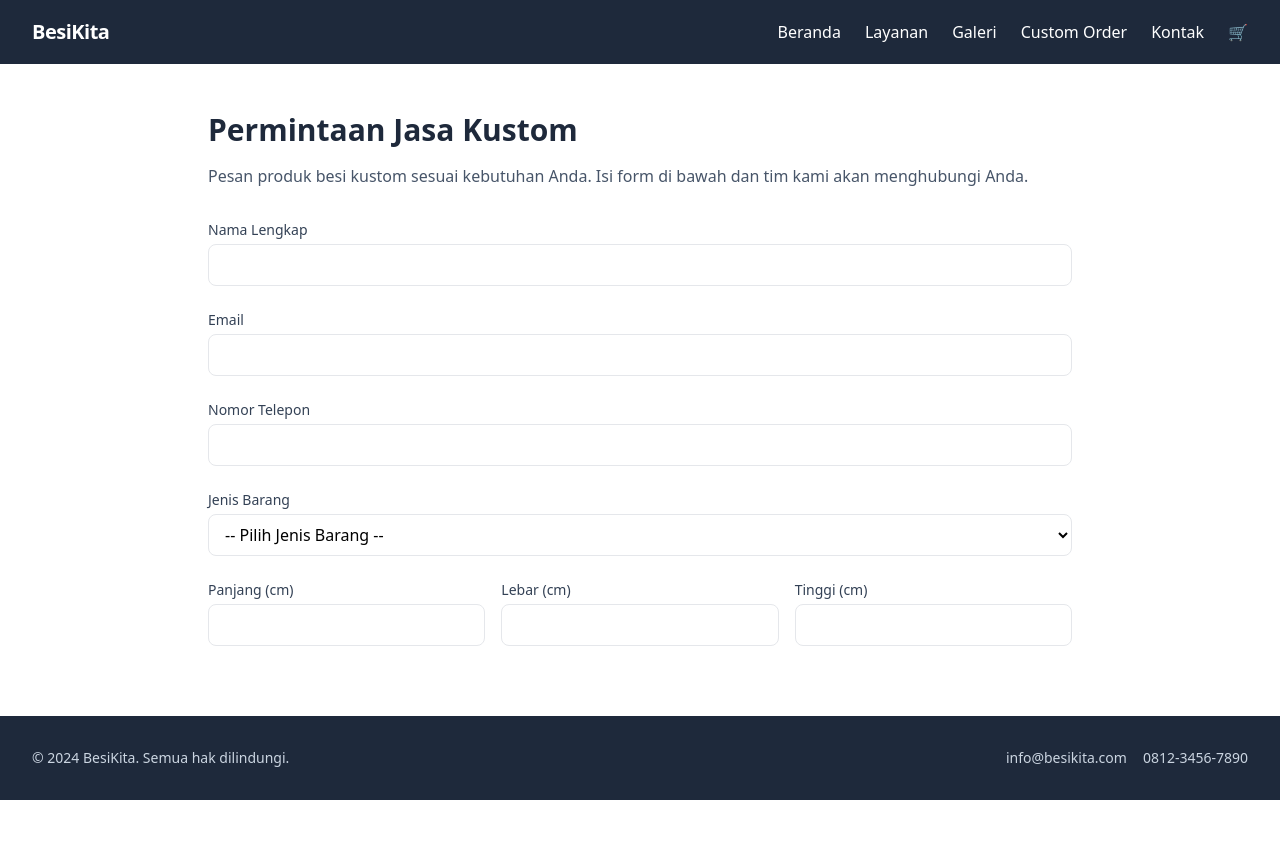
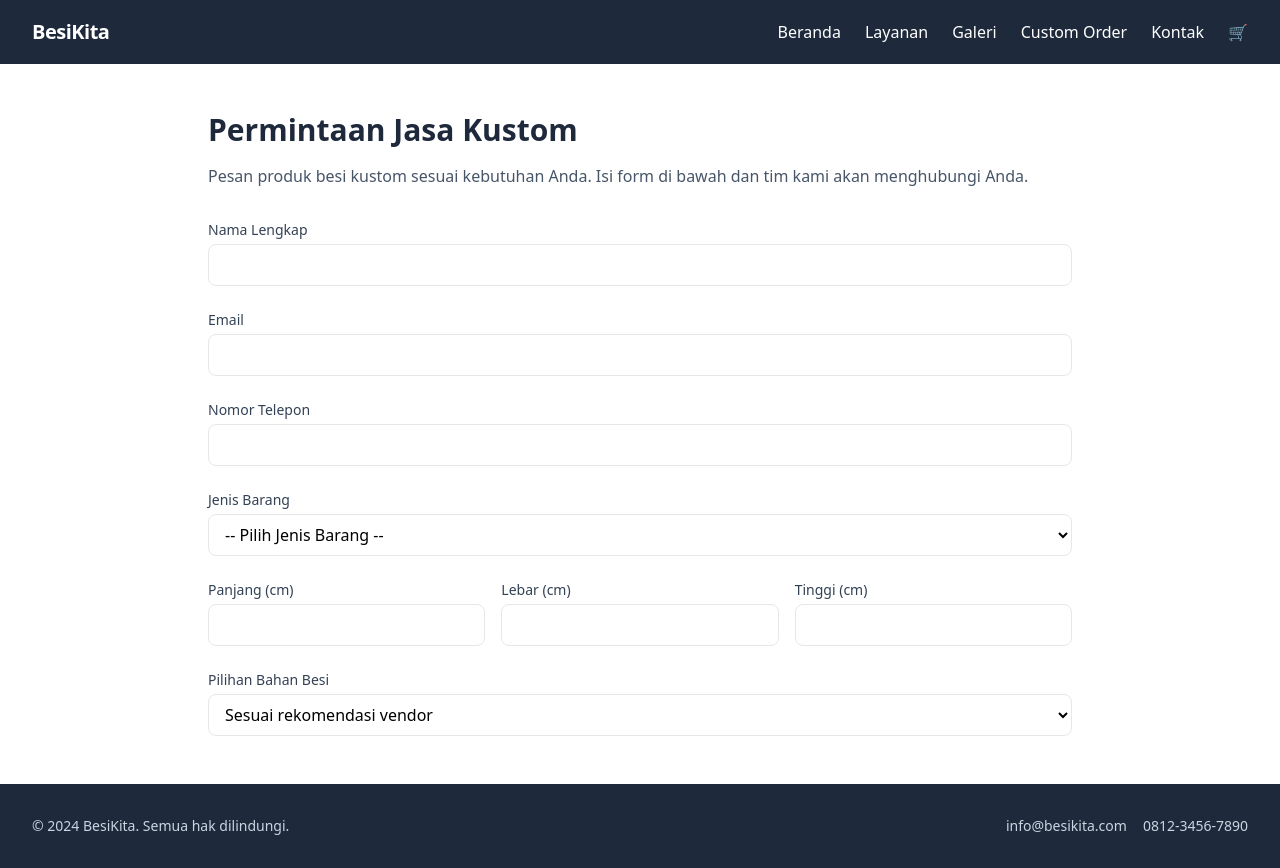
Before and after one commit to ne-he/Besi, a Next.js app: page /request in a window 1280 px wide. Before the commit the page ends 800 px from the top, so only its background shows below. Built offline with nearby package versions, Linux system fonts and the light colour scheme.

Commit message:
V5: 3.1 Dropdown pilihan bahan besi dari data/materials.ts

```diff
--- a/app/request/page.tsx
+++ b/app/request/page.tsx
@@ -1,6 +1,7 @@
 "use client";
 
 import { useState } from "react";
+import { materials } from "@/data/materials";
 
 export default function RequestPage() {
   const [nama, setNama] = useState("");
@@ -11,6 +12,7 @@ export default function RequestPage() {
   const [panjang, setPanjang] = useState<number | "">("");
   const [lebar, setLebar] = useState<number | "">("");
   const [tinggi, setTinggi] = useState<number | "">("");
+  const [bahan, setBahan] = useState("vendor");
 
   return (
     <main className="max-w-4xl mx-auto px-4 py-12">
@@ -140,6 +142,24 @@ export default function RequestPage() {
             />
           </div>
         </div>
+
+        <div className="flex flex-col gap-1">
+          <label className="text-sm font-medium text-slate-700">
+            Pilihan Bahan Besi
+          </label>
+          <select
+            value={bahan}
+            onChange={(e) => setBahan(e.target.value)}
+            className="border rounded-lg px-3 py-2 w-full focus:outline-none focus:ring-2 focus:ring-orange-400 bg-white"
+          >
+            <option value="vendor">Sesuai rekomendasi vendor</option>
+            {materials.map((material) => (
+              <option key={material.id} value={material.id}>
+                {material.nama}
+              </option>
+            ))}
+          </select>
+        </div>
       </form>
     </main>
   );
```
Also changed, not shown: .kiro/specs/besikita-v5-form-permintaan-jasa/tasks.md.
